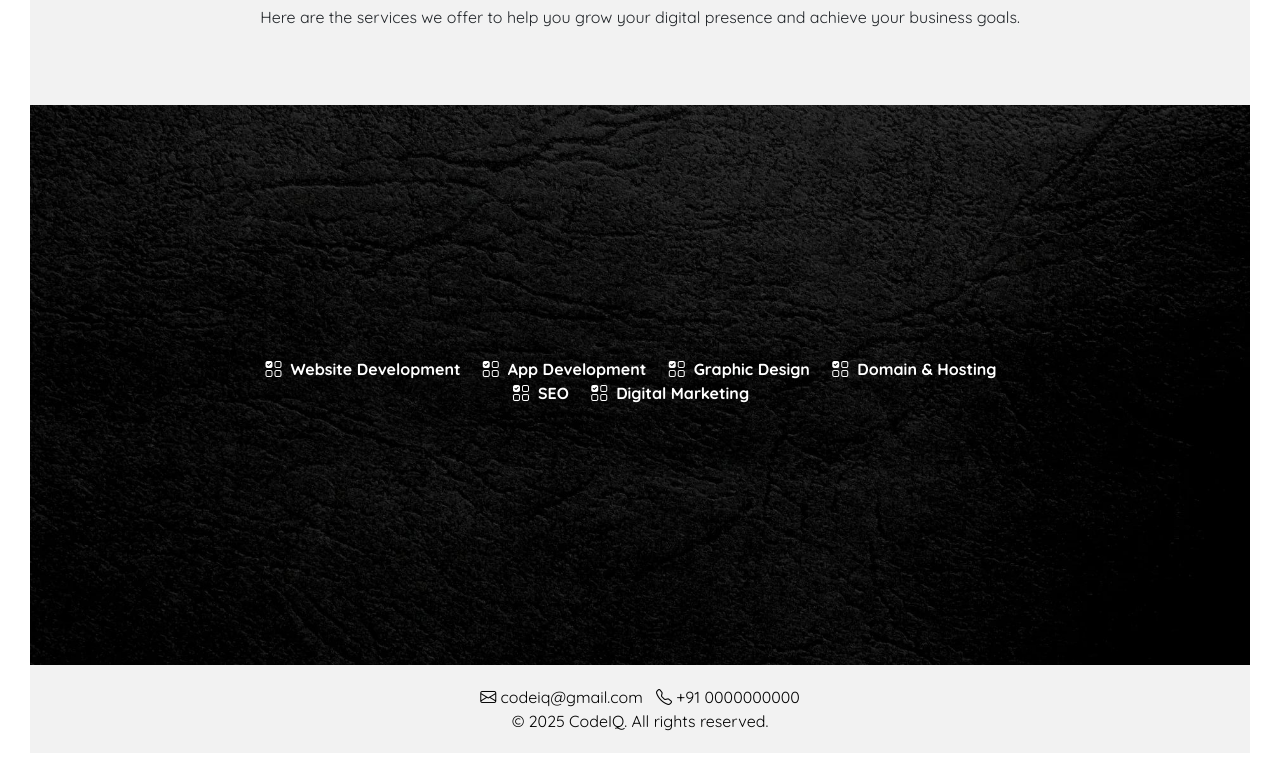
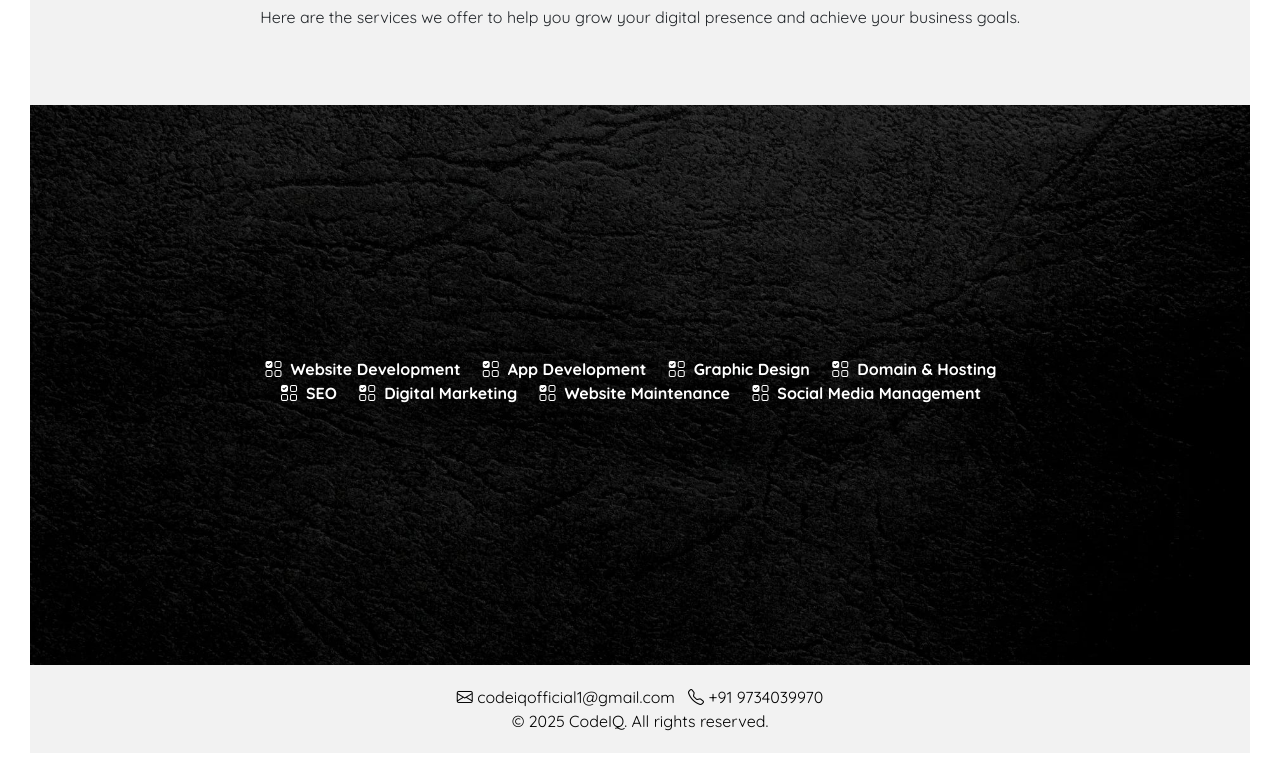
Before and after one commit to codeiqofficial/CodeIQ, a plain HTML site: page index.html in a window 1280 px wide. Shown: the part 2018-2801 px from the top of the page. Drawn offline with nearby package versions, Linux system fonts and the light colour scheme.

Commit message:
Add files via upload

```diff
--- a/index.html
+++ b/index.html
@@ -144,6 +144,8 @@
   <i class="bi bi-ui-checks-grid"></i> &nbsp;Domain & Hosting &nbsp;&nbsp;&nbsp;<br>
   <i class="bi bi-ui-checks-grid"></i> &nbsp;SEO &nbsp;&nbsp;&nbsp;
   <i class="bi bi-ui-checks-grid"></i> &nbsp;Digital Marketing &nbsp;&nbsp;&nbsp;
+  <i class="bi bi-ui-checks-grid"></i> &nbsp;Website Maintenance &nbsp;&nbsp;&nbsp;
+  <i class="bi bi-ui-checks-grid"></i> &nbsp;Social Media Management &nbsp;&nbsp;&nbsp;
   </b>
   </p>
   </div>
@@ -151,7 +153,7 @@
 
   <!-- Footer -->
   <footer class="footer" data-aos="fade-down" data-aos-delay="800">
-  <i class="bi bi-envelope"></i> codeiq@gmail.com&nbsp;&nbsp; <i class="bi bi-telephone"></i> +91 0000000000 <br>
+  <i class="bi bi-envelope"></i> codeiqofficial1@gmail.com&nbsp;&nbsp; <i class="bi bi-telephone"></i> +91 9734039970 <br>
   &copy; 2025 CodeIQ. All rights reserved.
   </footer>
 
```
